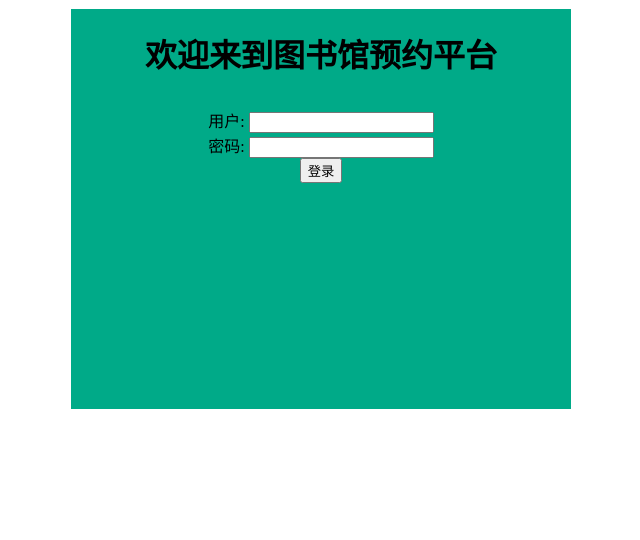
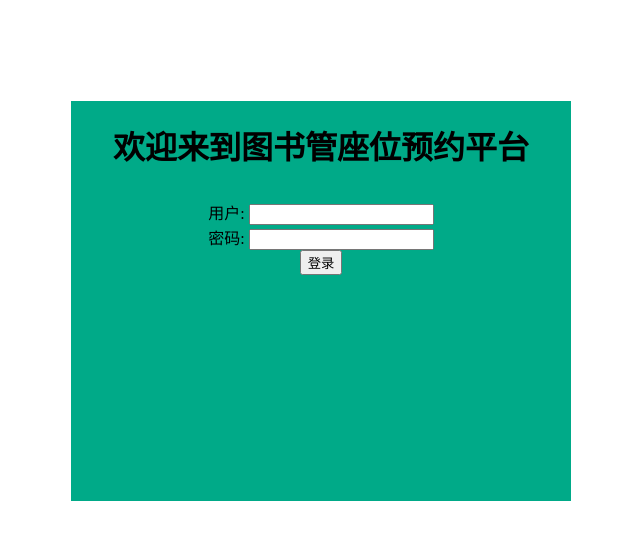
Before and after one commit to lmlofyi/lmlofyi.github.io, a plain HTML site: page index.html in a window 1280 px wide. Shown: the whole page, without its empty margins (319-959 px from the left). Drawn offline with Linux system fonts and the light colour scheme.

Commit message:
Update index.html

```diff
--- a/index.html
+++ b/index.html
@@ -2,7 +2,7 @@
 <html lang="en">
 <head>
     <meta charset="UTF-8" />
-    <title>欢迎来到图书座位馆预约平台</title>
+    <title>欢迎来到图书馆预约平台</title>
     <style type="text/css">
         body{
             background-color:#fofofo;
@@ -12,9 +12,9 @@
             height:400px;
             border:1px solid #fff;
             margin:0 auto;
+            margin-top:100px;
             background-color:#00aa88;
             text-align:center;
-
         }
         div form{
             padding-top:10px;
@@ -23,14 +23,13 @@
 </head>
 <body>
     <div>
-        <h1>欢迎来到图书馆预约平台</h1>
+        <h1>欢迎来到图书管座位预约平台</h1>
     <form action="index_submit" method="get" accept-charset="utf-8">
        <span>用户:</span>
        <input type="text" name=""><br>
        <span>密码:</span>
        <input type="password" name=""><br>
        <button type="">登录</button>
-
     </form>
     </div>
 </body>
```
